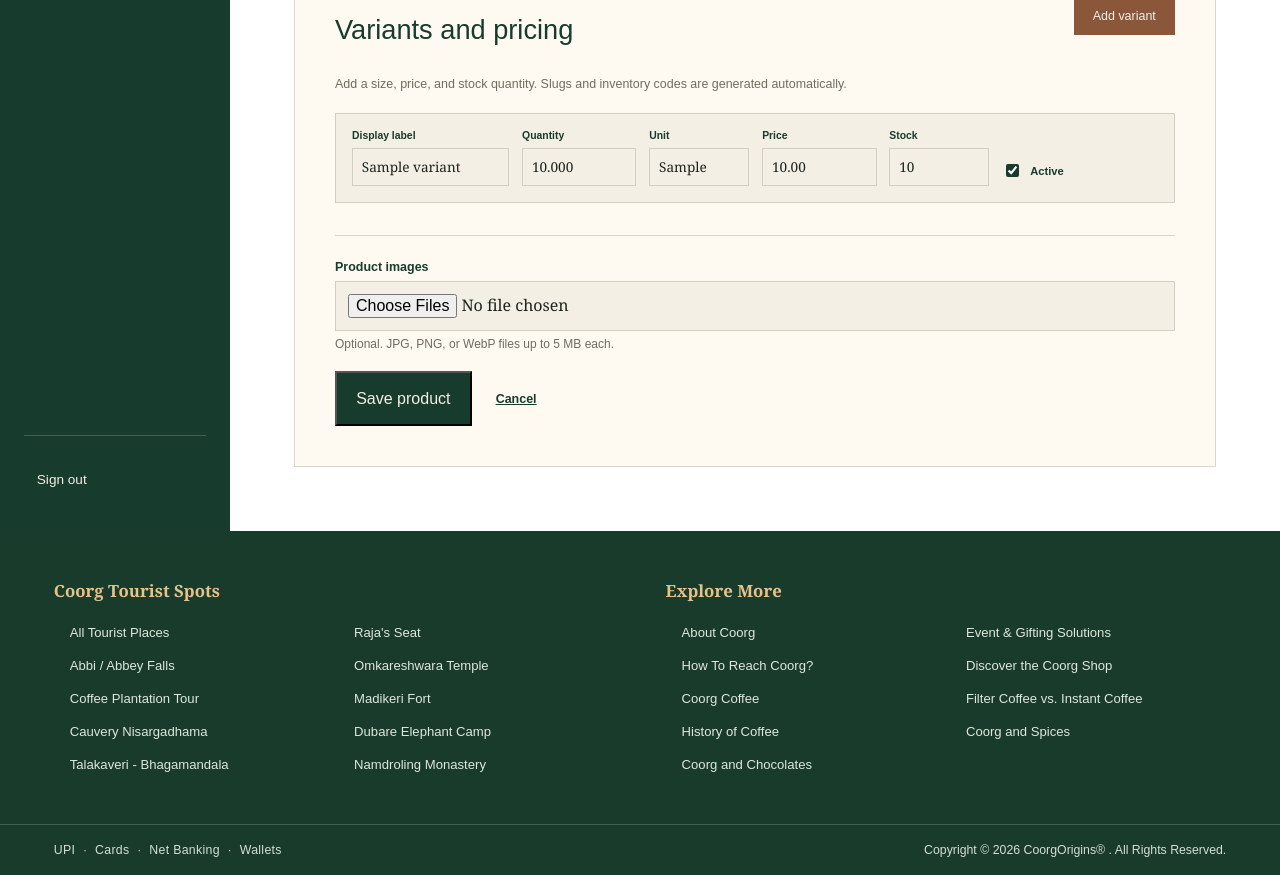
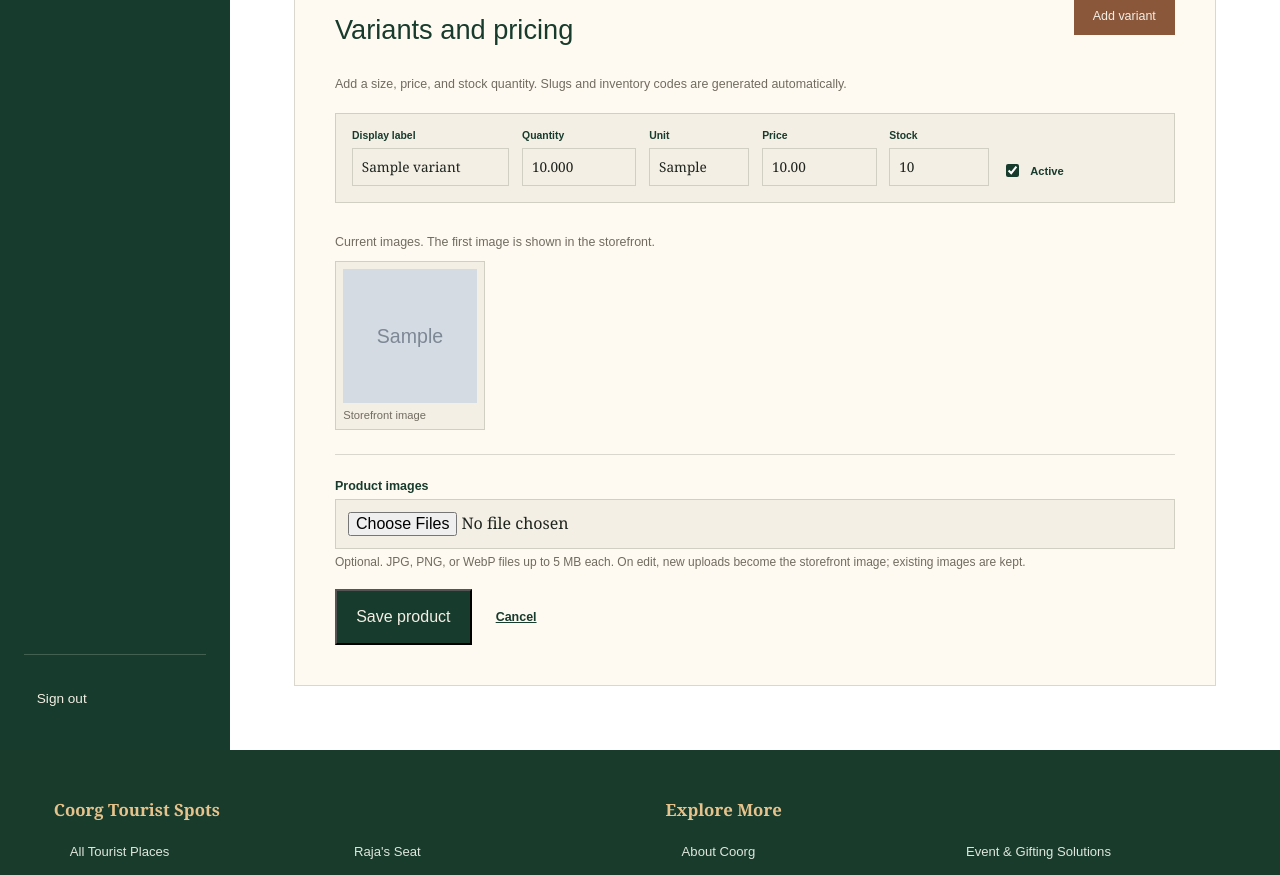
Before and after one commit to NithinGowda02/Coorg-Origins, a Flask app: page /admin/products/1/edit in a window 1280 px wide. Shown: the part 953-1828 px from the top of the page. Run offline with Flask 3, Linux system fonts and the light colour scheme; a user stored in the database is signed in; tables that the repository leaves empty hold one stand-in row (values such as "Sample post"); grey boxes marked "Sample" are stand-in pictures; some libraries are stand-ins or nearby versions.

Commit message:
Initial Commit

```diff
--- a/app/admin/routes.py
+++ b/app/admin/routes.py
@@ -136,7 +136,7 @@ def _save_variants(product, form):
             db.session.add(variant)
 
 
-def _save_product_images(product, files):
+def _save_product_images(product, files, *, prepend=False):
     cloudinary_values = (
         current_app.config.get("CLOUDINARY_CLOUD_NAME"),
         current_app.config.get("CLOUDINARY_API_KEY"),
@@ -149,7 +149,7 @@ def _save_product_images(product, files):
     upload_folder = Path(current_app.config["UPLOAD_FOLDER"])
     if not use_cloudinary:
         upload_folder.mkdir(parents=True, exist_ok=True)
-    next_order = len(product.images)
+    valid_images = []
     for image_file in files or []:
         if not image_file or not image_file.filename:
             continue
@@ -164,6 +164,15 @@ def _save_product_images(product, files):
             image_file.stream.seek(0)
         except (UnidentifiedImageError, OSError):
             continue
+        valid_images.append((image_file, safe_name, extension))
+
+    if prepend and valid_images:
+        for existing_image in product.images:
+            existing_image.display_order += len(valid_images)
+            existing_image.is_primary = False
+
+    next_order = 0 if prepend else len(product.images)
+    for image_file, safe_name, extension in valid_images:
         filename = f"{uuid4().hex}{extension}"
         if use_cloudinary:
             import cloudinary
@@ -199,7 +208,7 @@ def _save_product_images(product, files):
                 image_url=image_url,
                 alt_text=product.name,
                 display_order=next_order,
-                is_primary=not product.images and next_order == 0,
+                is_primary=next_order == 0 and (prepend or not product.images),
             )
         )
         next_order += 1
@@ -242,6 +251,7 @@ def _configure_product_categories(form, selected_category_id=None):
     standard_categories = [
         ("Coorg Organic Spices", "coorg-organic-spices", ("coorg-organic-spices", "organic-spices", "coorg-spices", "spices")),
         ("Coorg Masala Powders", "coorg-masala-powders", ("coorg-masala-powders", "masala-powders", "masala")),
+        ("Coorg Coffee", "coorg-coffee", ("coorg-coffee", "coffee", "coffee-powder")),
         ("Sour & Tangy Fruits", "sour-tangy-fruits", ("sour-tangy-fruits", "sour-and-tangy-fruits")),
     ]
     added_standard_category = False
@@ -340,7 +350,7 @@ def edit_product(product_id):
             product.is_featured = form.is_featured.data
             _save_variants(product, form)
             try:
-                _save_product_images(product, form.images.data)
+                _save_product_images(product, form.images.data, prepend=True)
             except ImageStorageError as error:
                 db.session.rollback()
                 form.images.errors.append(str(error))
--- a/app/static/css/site.css
+++ b/app/static/css/site.css
@@ -298,6 +298,12 @@ a { color: inherit; }
 .variant-row .form-field input { font-size: 0.85rem; padding: 0.55rem; }
 .variant-row .checkbox-field { font-size: 0.7rem; margin: 1.55rem 0 0; white-space: nowrap; }
 .image-field { border-top: 1px solid var(--line); padding-top: 1.5rem; }
+.existing-product-images { margin: 1.5rem 0; }
+.existing-product-images .form-help { margin-bottom: .75rem; }
+.existing-product-image-list { display: flex; flex-wrap: wrap; gap: .75rem; }
+.existing-product-image-list figure { background: var(--cream); border: 1px solid var(--line); margin: 0; padding: .45rem; width: min(150px, 42vw); }
+.existing-product-image-list img { aspect-ratio: 1; display: block; object-fit: cover; width: 100%; }
+.existing-product-image-list figcaption { color: #716b60; font: .7rem Arial, sans-serif; padding-top: .4rem; }
 
 @media (max-width: 800px) {
     .admin-shell { grid-template-columns: 1fr; }
--- a/app/templates/admin/product_form.html
+++ b/app/templates/admin/product_form.html
@@ -50,7 +50,15 @@
                 </div>
             </div>
 
-            <div class="form-field image-field">{{ form.images.label }}{{ form.images(accept="image/jpeg,image/png,image/webp", multiple=true) }}<small>Optional. JPG, PNG, or WebP files up to 5 MB each.</small>{% for error in form.images.errors %}<small>{{ error }}</small>{% endfor %}</div>
+            {% if product and product.images %}
+            <div class="existing-product-images" aria-label="Current product images">
+                <p class="form-help">Current images. The first image is shown in the storefront.</p>
+                <div class="existing-product-image-list">
+                    {% for image in product.images %}<figure><img src="{{ image.image_url }}" alt="{{ image.alt_text }}" loading="lazy"><figcaption>{{ "Storefront image" if loop.first else "Image " ~ loop.index }}</figcaption></figure>{% endfor %}
+                </div>
+            </div>
+            {% endif %}
+            <div class="form-field image-field">{{ form.images.label }}{{ form.images(accept="image/jpeg,image/png,image/webp", multiple=true) }}<small>Optional. JPG, PNG, or WebP files up to 5 MB each. On edit, new uploads become the storefront image; existing images are kept.</small>{% for error in form.images.errors %}<small>{{ error }}</small>{% endfor %}</div>
             <div class="form-actions">{{ form.submit(class="button") }}<a href="{{ url_for('admin.products') }}">Cancel</a></div>
         </form>
     </section>
```
